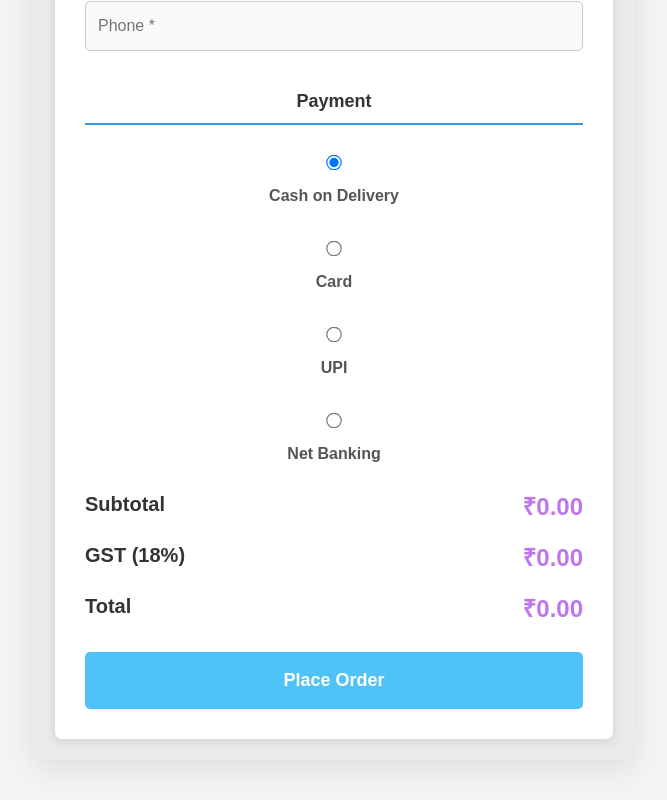
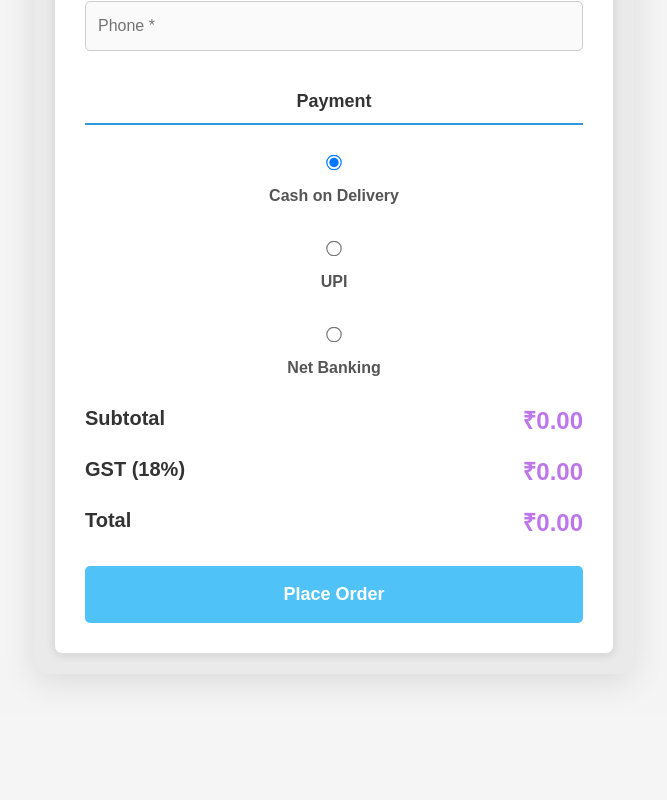
Before and after one commit to Kripa017/snapdeal, a React (Vite) app in the folder components/: page /checkout in a window 1280 px wide. Shown: the part 713-1513 px from the top of the page, without its empty margins (306-973 px from the left). After the commit the page ends 1427 px from the top, so only its background shows below. Built offline with nearby package versions, Linux system fonts and the light colour scheme; no server answers.

Commit message:
change checkout page code

```diff
--- a/components/src/pages/Checkout.jsx
+++ b/components/src/pages/Checkout.jsx
@@ -388,15 +388,7 @@ const Checkout = () => {
             Cash on Delivery
           </label>
 
-          <label>
-            <input
-              type="radio"
-              name="payment"
-              checked={formData.paymentMethod === 'card'}
-              onChange={() => handlePaymentChange('card')}
-            />
-            Card
-          </label>
+
 
           <label>
             <input
```
